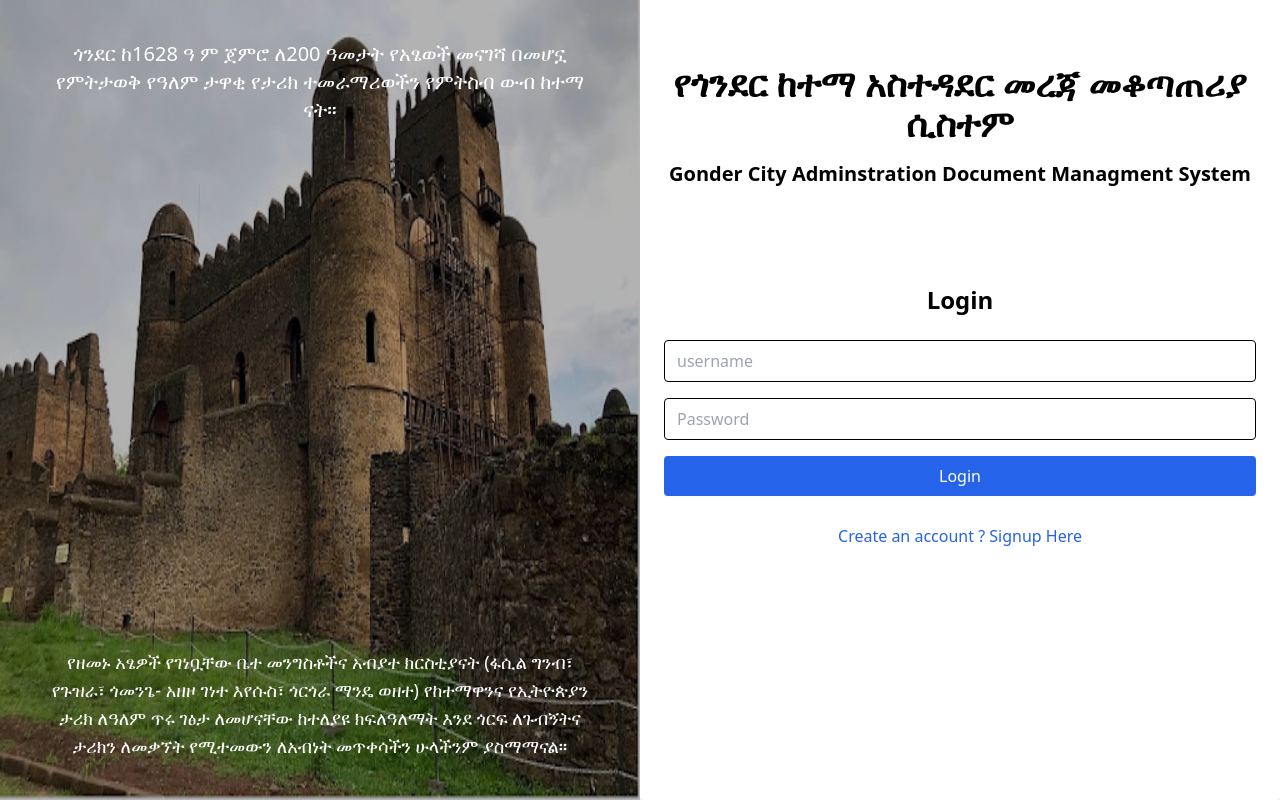
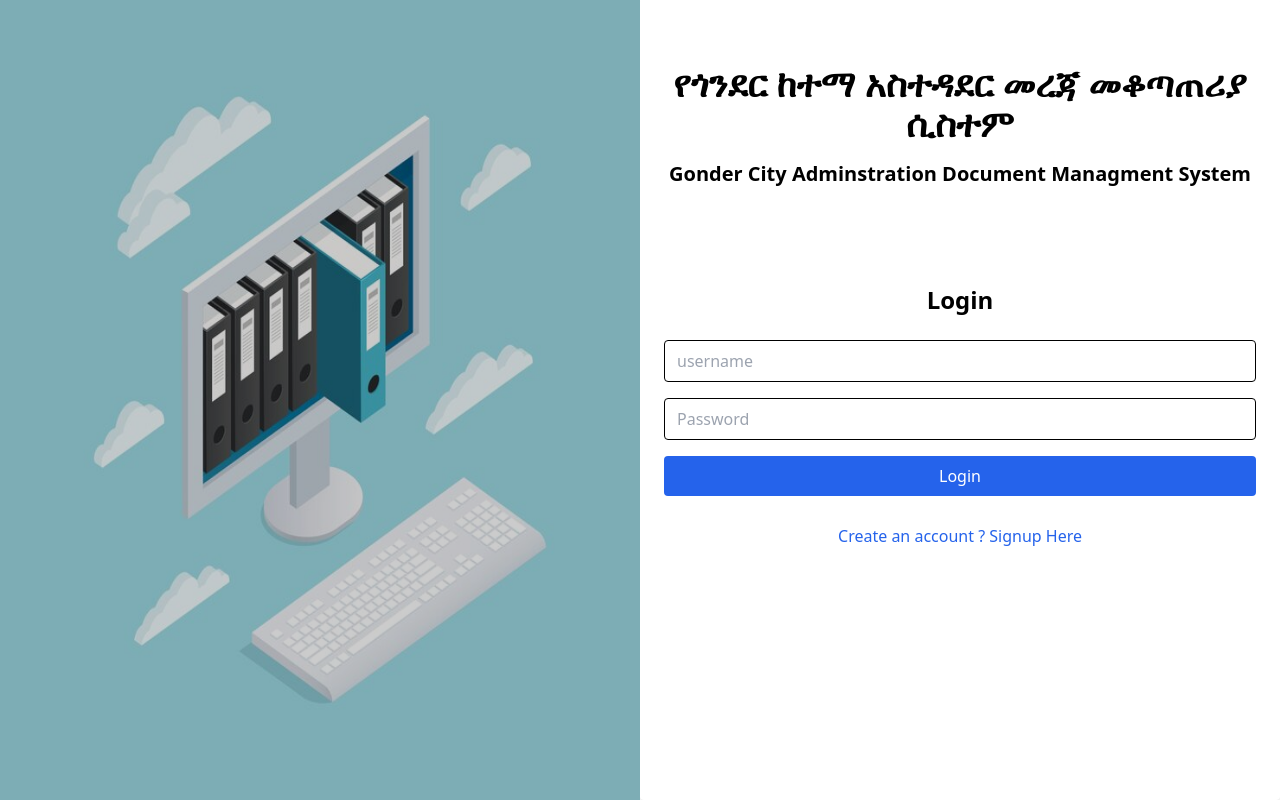
Before and after one commit to Leta-Asefa/FMS-React, a React (Create React App) app: page / in a window 1280 px wide. Built offline with nearby package versions, Linux system fonts and the light colour scheme; a web font is replaced by a local one.

Commit message:
background image for login and signup page is changed

```diff
--- a/src/Components/Auth/Login.jsx
+++ b/src/Components/Auth/Login.jsx
@@ -13,8 +13,6 @@ const Login = () => {
     const [error, setError] = useState(null)
     const { setContextRootId, setIsLoggedIn, contextRootId } = useContext(UserContext)
     const navigate = useNavigate()
-    const gonderHistory1 = `ጎንደር ከ1628 ዓ ም ጀምሮ ለ200 ዓመታት የአፄወች መናገሻ በመሆኗ የምትታወቅ የዓለም ታዋቂ የታሪክ ተመራማሪወችን የምትስብ ውብ ከተማ ናት።`
-    const gonderHistory2 = `የዘመኑ አፄዎች የገነቧቸው ቤተ መንግስቶችና አብያተ ክርስቲያናት  (ፋሲል ግንብ፣ የጉዝራ፣ ጎመንጌ- አዘዞ ገነተ እየሱስ፣ ጎርጎራ ማንዴ ወዘተ) የከተማዋንና የኢትዮጵያን ታሪክ ለዓለም ጥሩ ገፅታ ለመሆናቸው ከተለያዩ  ክፍለዓለማት እንደ ጎርፍ ለጉብኝትና ታሪክን ለመቃኘት የሚተመውን ለአብነት መጥቀሳችን ሁላችንም ያስማማናል።`
 
 
     const handleChange = (e) => {
@@ -84,12 +82,10 @@ const Login = () => {
 
 
             <div className='w-full h-full relative'>
-                <div class="absolute inset-0 bg-black bg-opacity-30 flex justify-center items-center">  </div>
+                <div class="absolute inset-0 bg-black bg-opacity-20 flex justify-center items-center">  </div>
                 <div class="text-white text-xl absolute inset-0  flex flex-col justify-between items-center p-10 ">
-                    <div className="text-center">{gonderHistory1}</div>
-                    <div className="text-center text-lg">{gonderHistory2}</div>
-                </div>
-                <img src='/fasiledes.jpg' className='w-full h-full ' />
+                 </div>
+                <img src='/bg.jpg' className='w-full h-full ' />
             </div>
 
             <form className="signup-form mx-auto" onSubmit={handleSubmit}>
--- a/src/Components/Auth/SignUp.jsx
+++ b/src/Components/Auth/SignUp.jsx
@@ -17,8 +17,6 @@ const Signup = () => {
     const [isOrg, setIsOrg] = useState(false)
     const navigate = useNavigate()
     const { setContextRootId } = useContext(UserContext)
-    const gonderHistory1 = `ጎንደር ከ1628 ዓ ም ጀምሮ ለ200 ዓመታት የአፄወች መናገሻ በመሆኗ የምትታወቅ የዓለም ታዋቂ የታሪክ ተመራማሪወችን የምትስብ ውብ ከተማ ናት።`
-    const gonderHistory2 = `የዘመኑ አፄዎች የገነቧቸው ቤተ መንግስቶችና አብያተ ክርስቲያናት  (ፋሲል ግንብ፣ የጉዝራ፣ ጎመንጌ- አዘዞ ገነተ እየሱስ፣ ጎርጎራ ማንዴ ወዘተ) የከተማዋንና የኢትዮጵያን ታሪክ ለዓለም ጥሩ ገፅታ ለመሆናቸው ከተለያዩ  ክፍለዓለማት እንደ ጎርፍ ለጉብኝትና ታሪክን ለመቃኘት የሚተመውን ለአብነት መጥቀሳችን ሁላችንም ያስማማናል።`
 
 
 
@@ -82,10 +80,8 @@ const Signup = () => {
            <div className='w-full h-full relative'>
                 <div class="absolute inset-0 bg-black bg-opacity-30 flex justify-center items-center">  </div>
                 <div class="text-white text-xl absolute inset-0  flex flex-col justify-between items-center p-10 ">
-                    <div className="text-center">{gonderHistory1}</div>
-                    <div className="text-center text-lg">{gonderHistory2}</div>
                 </div>
-                <img src='/fasiledes.jpg' className='w-full h-full ' />
+                <img src='/bg.jpg' className='w-full h-full ' />
             </div>
 
 
```
Also changed, not shown: public/bg.jpg (added).
